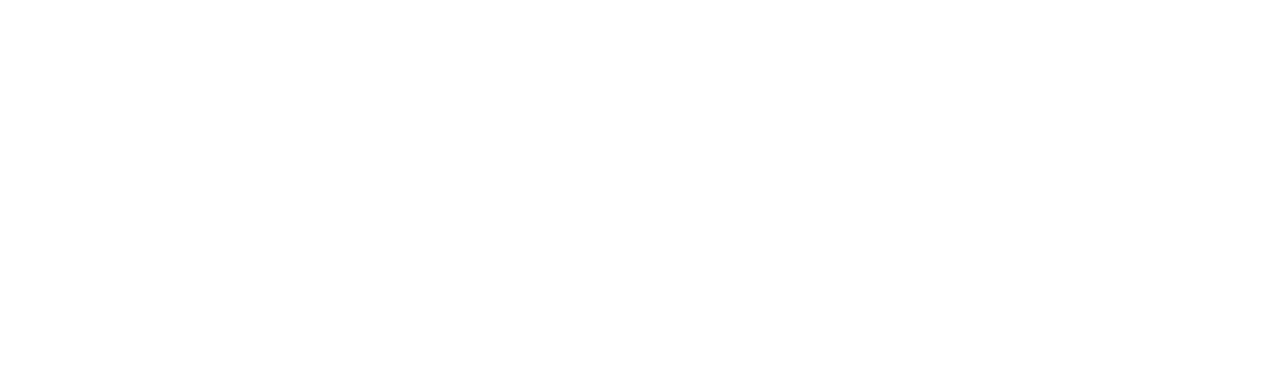
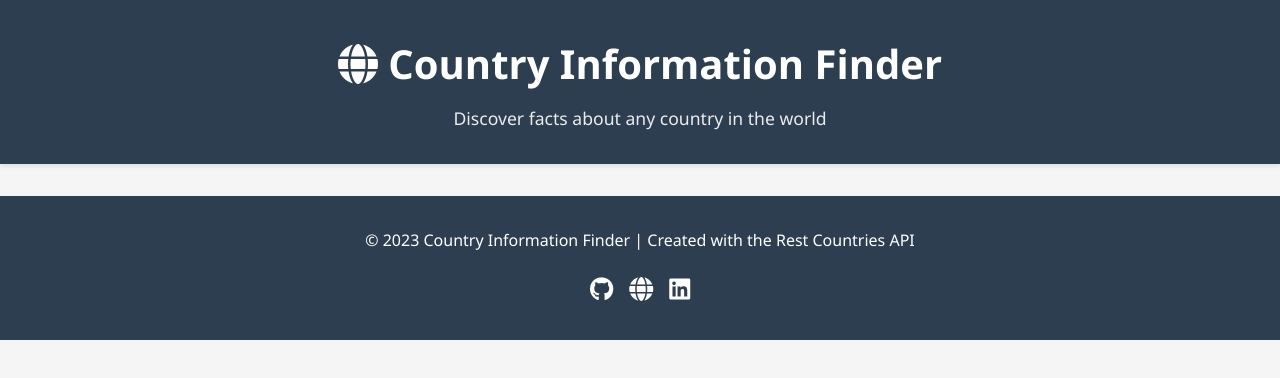
Before and after one commit to AbuZafor99/Country_Info_Site-MIS44-Final-2-, a plain HTML site: page index.html in a window 1280 px wide. Drawn offline with Linux system fonts and the light colour scheme.

Commit message:
Header and Footer

```diff
--- a/index.html
+++ b/index.html
@@ -5,8 +5,25 @@
     <meta name="viewport" content="width=device-width, initial-scale=1.0">
     <title>Country Information Finder</title>
     <link rel="stylesheet" href="style.css">
+    <link rel="stylesheet" href="https://cdnjs.cloudflare.com/ajax/libs/font-awesome/6.0.0-beta3/css/all.min.css">
 </head>
 <body>
+    <header>
+        <div class="container">
+            <h1><i class="fas fa-globe"></i> Country Information Finder</h1>
+            <p>Discover facts about any country in the world</p>
+        </div>
+    </header>
+    <footer>
+        <div class="container">
+            <p>&copy; 2023 Country Information Finder | Created with the Rest Countries API</p>
+            <div class="social-links">
+                <a href="https://github.com/AbuZafor99" aria-label="GitHub" target="_blank"><i class="fab fa-github"></i></a>
+                <a href="https://abuzafor99.github.io/my-portfolio/" aria-label="Website" target="_blank"><i class="fas fa-globe"></i></a>
+                <a href="https://www.linkedin.com/in/md-abu-zafor-925b15235/" aria-label="LinkedIn" target="_blank"><i class="fab fa-linkedin"></i></a>
+            </div>
+        </div>
+    </footer>
     <script src="app.js"></script>
 </body>
 </html>
--- a/style.css
+++ b/style.css
@@ -0,0 +1,69 @@
+:root {
+    --primary-color: #3498db;
+    --secondary-color: #2980b9;
+    --dark-color: #2c3e50;
+    --light-color: #ecf0f1;
+    --success-color: #27ae60;
+    --error-color: #e74c3c;
+}
+* {
+    margin: 0;
+    padding: 0;
+    box-sizing: border-box;
+}
+body {
+    font-family: 'Segoe UI', Tahoma, Geneva, Verdana, sans-serif;
+    line-height: 1.6;
+    color: #333;
+    background-color: #f5f5f5;
+}
+.container {
+    width: 90%;
+    max-width: 1200px;
+    margin: 0 auto;
+    padding: 0 20px;
+}
+header {
+    background-color: var(--dark-color);
+    color: white;
+    padding: 2rem 0;
+    text-align: center;
+    margin-bottom: 2rem;
+    box-shadow: 0 2px 5px rgba(0, 0, 0, 0.1);
+}
+header h1 {
+    font-size: 2.5rem;
+    margin-bottom: 0.5rem;
+}
+
+header p {
+    font-size: 1.1rem;
+    opacity: 0.9;
+}
+footer {
+    background-color: var(--dark-color);
+    color: white;
+    padding: 2rem 0;
+    text-align: center;
+    margin-top: 2rem;
+}
+
+footer p {
+    margin-bottom: 1rem;
+}
+
+.social-links {
+    display: flex;
+    justify-content: center;
+    gap: 1rem;
+}
+
+.social-links a {
+    color: white;
+    font-size: 1.5rem;
+    transition: color 0.3s;
+}
+
+.social-links a:hover {
+    color: var(--primary-color);
+}
```
